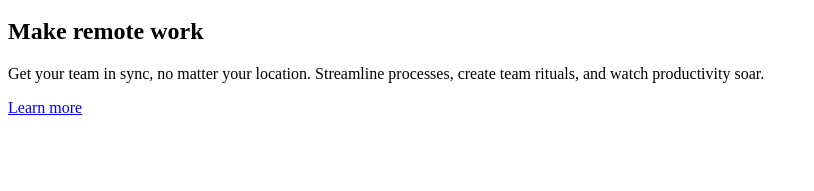
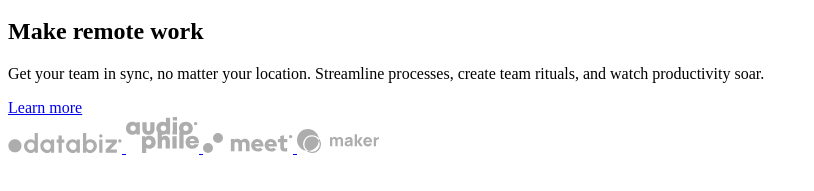
Before and after one commit to Jengas2015/Second-Project, a website built with Parcel: page src/index.html in a window 1280 px wide. Shown: the part 113-304 px from the top of the page, without its empty margins (0-814 px from the left). Built offline with nearby package versions, Linux system fonts and the light colour scheme.

Commit message:
6/6 changes
added footer elements and positioning values.

```diff
--- a/src/index.html
+++ b/src/index.html
@@ -72,31 +72,30 @@
       create team rituals, and watch productivity soar.
     </p>
     <a href="#" class="hero__button hero__cta">Learn more</a>
+    <footer class="footer">
+      <div class="footer__clients">
+        <a href="#">
+          <img src="/assets/images/client-databiz.svg" alt="Databiz">
+        </a>
+        <a href="#">
+          <img src="/assets/images/client-audiophile.svg" alt="Audiophile">
+        </a>
+        <a href="#">
+          <img src="/assets/images/client-meet.svg" alt="Meet">
+        </a>
+        <a href="#">
+          <img src="/assets/images/client-maker.svg" alt="Maker">
+        </a>
+      </div>
+    </footer>
   </div>
+
 </section>
 
 
-<!--
-  Features
-  Company
-  Careers
-  About
 
-  Login
-  Register
 
-  Make remote work
 
-  Get your team in sync, no matter your location. Streamline processes,
-  create team rituals, and watch productivity soar.
-
-  Learn more
-
-  <div class="attribution">
-    Challenge by <a href="https://www.frontendmentor.io?ref=challenge" target="_blank">Frontend Mentor</a>.
-    Coded by <a href="#">Your Name Here</a>.
-  </div>
- -->
   <script src="main.js"></script>
 </body>
 </html>
--- /dev/null
+++ b/src/scss/_footer.scss
@@ -0,0 +1,22 @@
+@use 'variables' as *;
+@use 'mixins' as *;
+
+.footer{
+    position: absolute;
+    margin-top: 10%;
+    display: flex;
+    justify-content: center;
+    width: 100%;
+
+    @include breakpoint-up (large) {
+        justify-content: left;
+        margin-top: 6.63rem;
+    }
+
+    a {
+        margin-right: 1.56rem;
+        img{
+            max-height: 1.19rem;
+        }
+    }
+}
--- a/src/scss/_globals.scss
+++ b/src/scss/_globals.scss
@@ -21,6 +21,7 @@ body {
   line-height: 1.3;
   color: $mediumGray;
   background-color: $almostWhite;
+  //overflow-y: hidden;
 
   &.noscroll {
     overflow: hidden;
--- a/src/scss/_hero.scss
+++ b/src/scss/_hero.scss
@@ -53,9 +53,7 @@
         }
 
         p{
-            padding-left: 1rem;
-            padding-right: 1rem;
-            margin-bottom: 2.5rem;
+            margin-bottom: 3.13rem;
         }
     }
 
@@ -68,6 +66,7 @@
         color: white;
         transition: color 200ms ease-in-out;
 
+
         &:hover {
            background-color: white;
            color: black;
--- a/src/scss/main.scss
+++ b/src/scss/main.scss
@@ -4,3 +4,4 @@
 @forward "mixins";
 @forward "animations";
 @forward "hero";
+@forward "footer";
```
